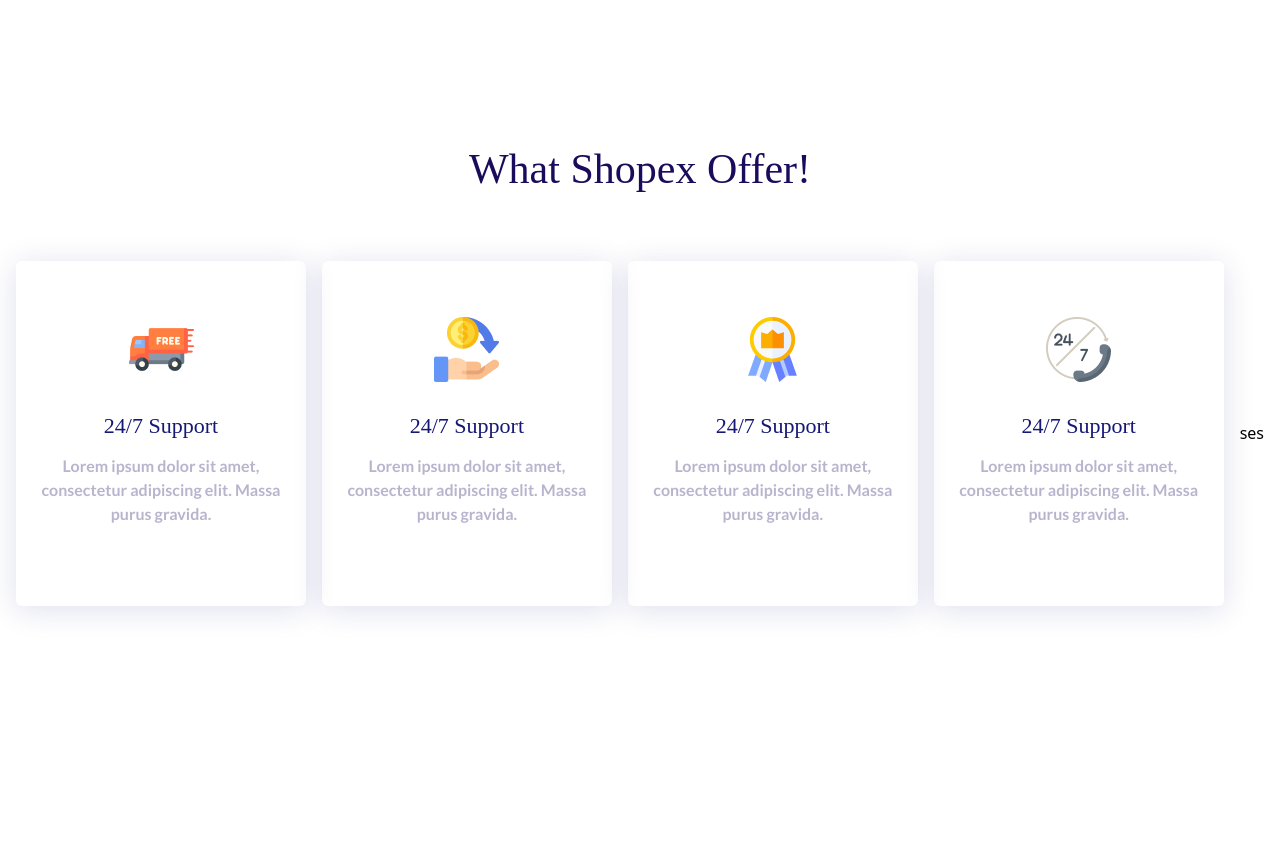
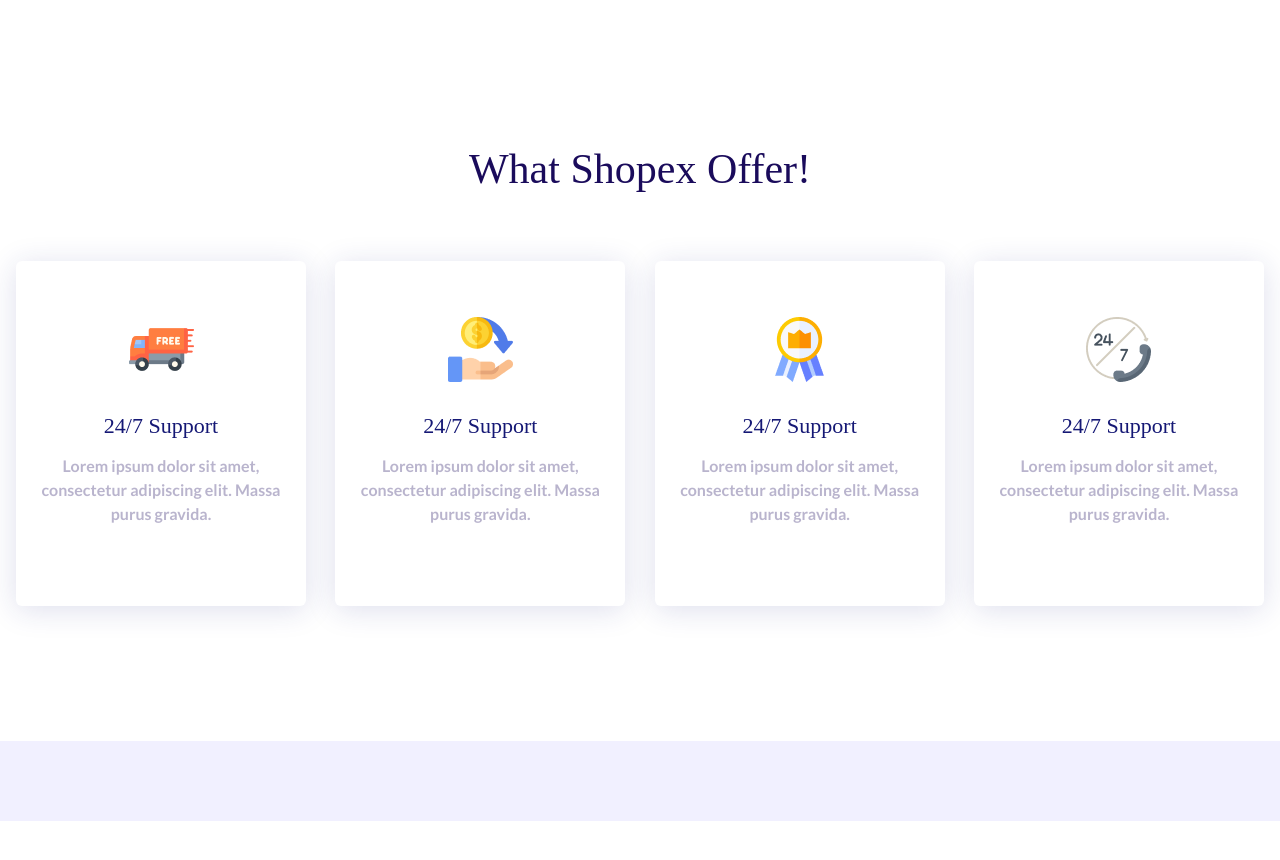
Before and after one commit to Rakib-Hassan-web/E-commace-with-next-js, a Next.js app: page / in a window 1280 px wide. Shown: the part 2520-3380 px from the top of the page. After the commit the page ends 3341 px from the top, so only its background shows below. Built offline with nearby package versions, Linux system fonts and the light colour scheme; a web font is replaced by a local one.

Commit message:
unique product section st

```diff
--- a/app/component/Offer.jsx
+++ b/app/component/Offer.jsx
@@ -9,7 +9,7 @@
 
 
 
-    <section id='prodects' className='mt-[147px]  mb-1000 '>
+    <section id='prodects' className='mt-[147px]   '>
         <div className="container">
             <div>
                 <h1 className=' font-aby font-normal text-[42px] text-[#1A0B5B] text-center'>What Shopex Offer!</h1>
@@ -123,7 +123,7 @@
 
 
 
-<h2>ses</h2>
+
 
 
 
--- /dev/null
+++ b/app/component/UniqueProduct.jsx
@@ -0,0 +1,33 @@
+import React from 'react'
+import Image from 'next/image'
+
+
+const UniqueProduct = () => {
+  return (
+    <>
+
+    <section id='unique' className='mt-[135px] bg-[#F1F0FF] py-10'>
+        <div className="container">
+            <div>
+
+             <div>
+
+             </div>
+            </div>
+        </div>
+    </section>
+
+
+
+
+
+
+
+
+
+
+    </>
+  )
+}
+
+export default UniqueProduct
--- a/app/page.js
+++ b/app/page.js
@@ -4,6 +4,7 @@
 import FeaturedProducts from './component/FeaturedProducts'
 import LeatestProducts from './component/LeatestProducts'
 import Offer from './component/Offer'
+import UniqueProduct from './component/UniqueProduct'
 
 const page = () => {
   return (
@@ -15,6 +16,7 @@
     <FeaturedProducts/>
     <LeatestProducts/>
     <Offer/>
+    <UniqueProduct/>
 
     </>
   )
```
Also changed, not shown: public/Group 153.png (added).
